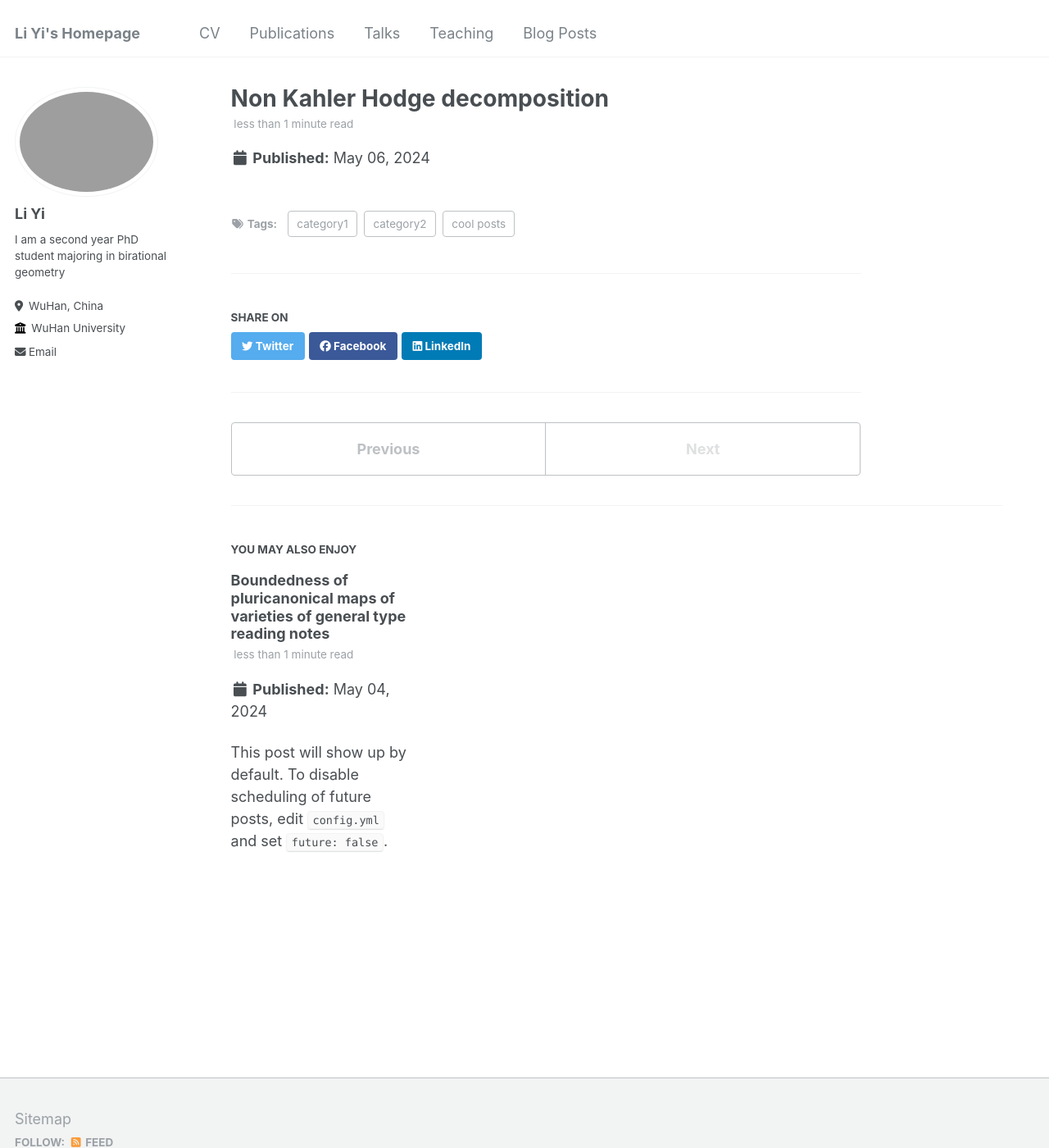
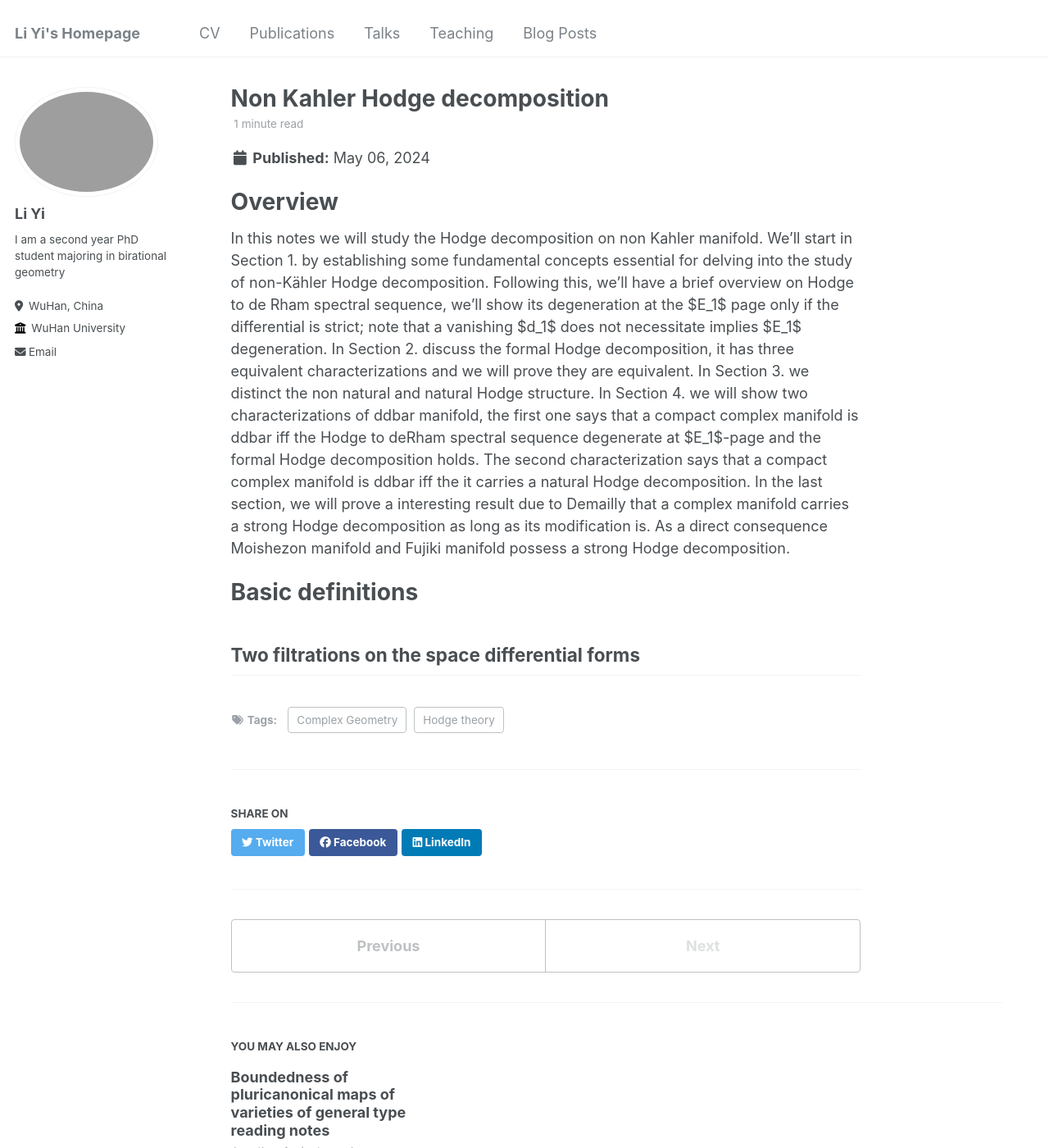
Before and after one commit to YiLimath/YiLimath.github.io, a Jekyll site: the page built from _posts/2015-08-14-blog-post-4.md, in a window 1280 px wide and 1400 px high. Shown: the whole window at 82% size. Built offline with Jekyll 4.4.1, drawn with Linux system fonts in a browser that asks for light colours.

Commit message:
Update 2015-08-14-blog-post-4.md

```diff
--- a/_posts/2015-08-14-blog-post-4.md
+++ b/_posts/2015-08-14-blog-post-4.md
@@ -3,7 +3,15 @@ title: 'Non Kahler Hodge decomposition'
 date: 2024-05-6
 permalink: /posts/2012/08/blog-post-4/
 tags:
-  - cool posts
-  - category1
-  - category2
+  - Hodge theory
+  - Complex Geometry
 ---
+
+
+# Overview
+
+In this notes we will study the Hodge decomposition on non Kahler manifold. We'll start in Section 1. by establishing some fundamental concepts essential for delving into the study of non-Kähler Hodge decomposition. Following this, we'll have a brief overview on Hodge to de Rham spectral sequence, we'll show its degeneration at the $E_1$ page only if the differential is strict; note that a vanishing $d_1$ does not necessitate implies $E_1$ degeneration. In Section 2. discuss the formal Hodge decomposition, it has three equivalent characterizations and we will prove they are equivalent. In Section 3. we distinct the non natural and natural Hodge structure. In Section 4. we will show two characterizations of ddbar manifold, the first one says that a compact complex manifold is ddbar iff the Hodge to deRham spectral sequence degenerate at $E_1$-page and the formal Hodge decomposition holds. The second characterization says that a compact complex manifold is ddbar iff the it carries a natural Hodge decomposition. In the last section, we will prove a interesting result due to Demailly that a complex manifold carries a strong Hodge decomposition as long as its modification is. As a direct consequence Moishezon manifold and Fujiki manifold possess a strong Hodge decomposition.
+
+# Basic definitions
+
+## Two filtrations on the space differential forms
```
